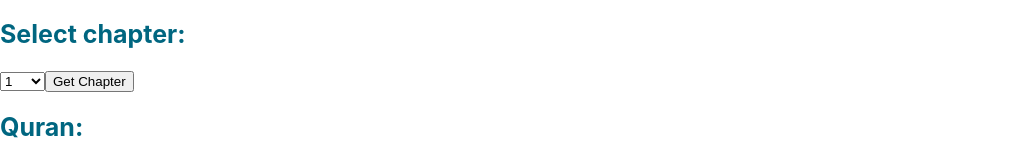
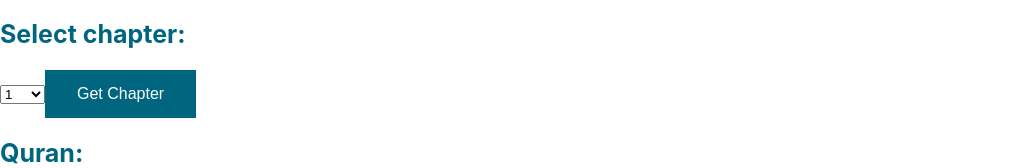
Before and after one commit to ibrahimabdu777/murajah_app, a React (Create React App) app: page / in a window 1280 px wide. Shown: the part 476-644 px from the top of the page, without its empty margins (0-1034 px from the left). Built offline with nearby package versions, Linux system fonts and the light colour scheme.

Commit message:
more CSS

```diff
--- a/src/App.js
+++ b/src/App.js
@@ -56,7 +56,7 @@
       })}
     </select>
 
-      <button onClick={()=> fetchQuranData()}> Get Chapter </button>
+      <button className="button" onClick={()=> fetchQuranData()}> Get Chapter </button>
 
     <h2 id="subheadings">Quran:</h2>
     <centre><p>{displayedAyat}</p></centre>
--- a/src/index.css
+++ b/src/index.css
@@ -34,6 +34,13 @@
   color: rgb(0, 102, 128);
 }
 
-.vertical-center {
-  position: right;
+.button {
+  background-color:  rgb(0, 102, 128); /* Green */
+  border: none;
+  color: white;
+  padding: 15px 32px;
+  text-align: center;
+  text-decoration: none;
+  display: inline-block;
+  font-size: 16px;
 }
```
